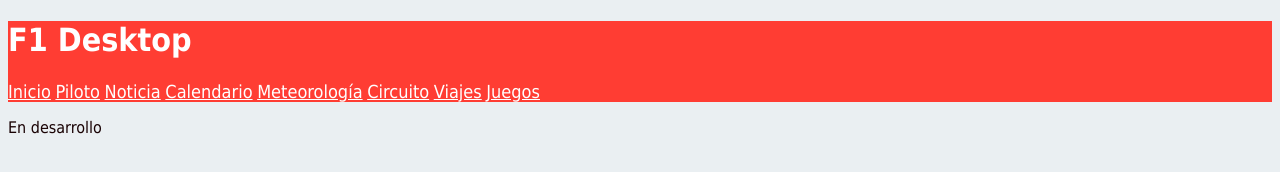
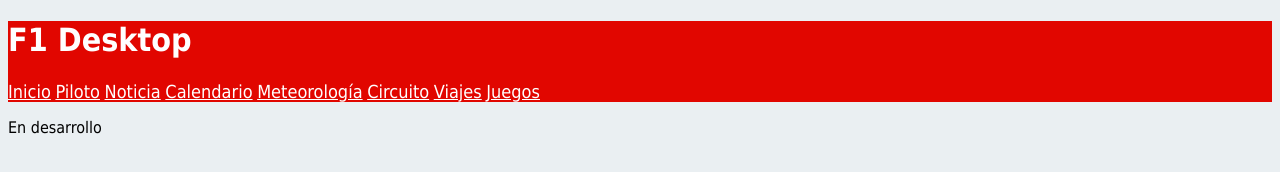
Before and after one commit to uo284247/sew, a plain HTML site: page index.html in a window 1280 px wide. Drawn offline with Linux system fonts and the light colour scheme.

Commit message:
Update estilo.css

```diff
--- a/estilo/estilo.css
+++ b/estilo/estilo.css
@@ -3,17 +3,17 @@
 body {
 	font-family: tahoma;
 	background-color:#EAEFF2;
-	color: #190204;
+	color: #000000;
 }
 /* Para el encabezado color de fondo y de letra*/
 header {
-    background-color: #FF3D33;
-    color: #FFFFFF;
+    background-color: #E10600;
+	color: #FFFFFF;
 }
 /*  El color de letra del menu*/
 header nav a {
     color: #FFFFFF; /* Color de fondo */
-    font-size: 18px;
+	font-size: 18px;
 }
 /* Para los primeros títulos*/
 h1{
```
